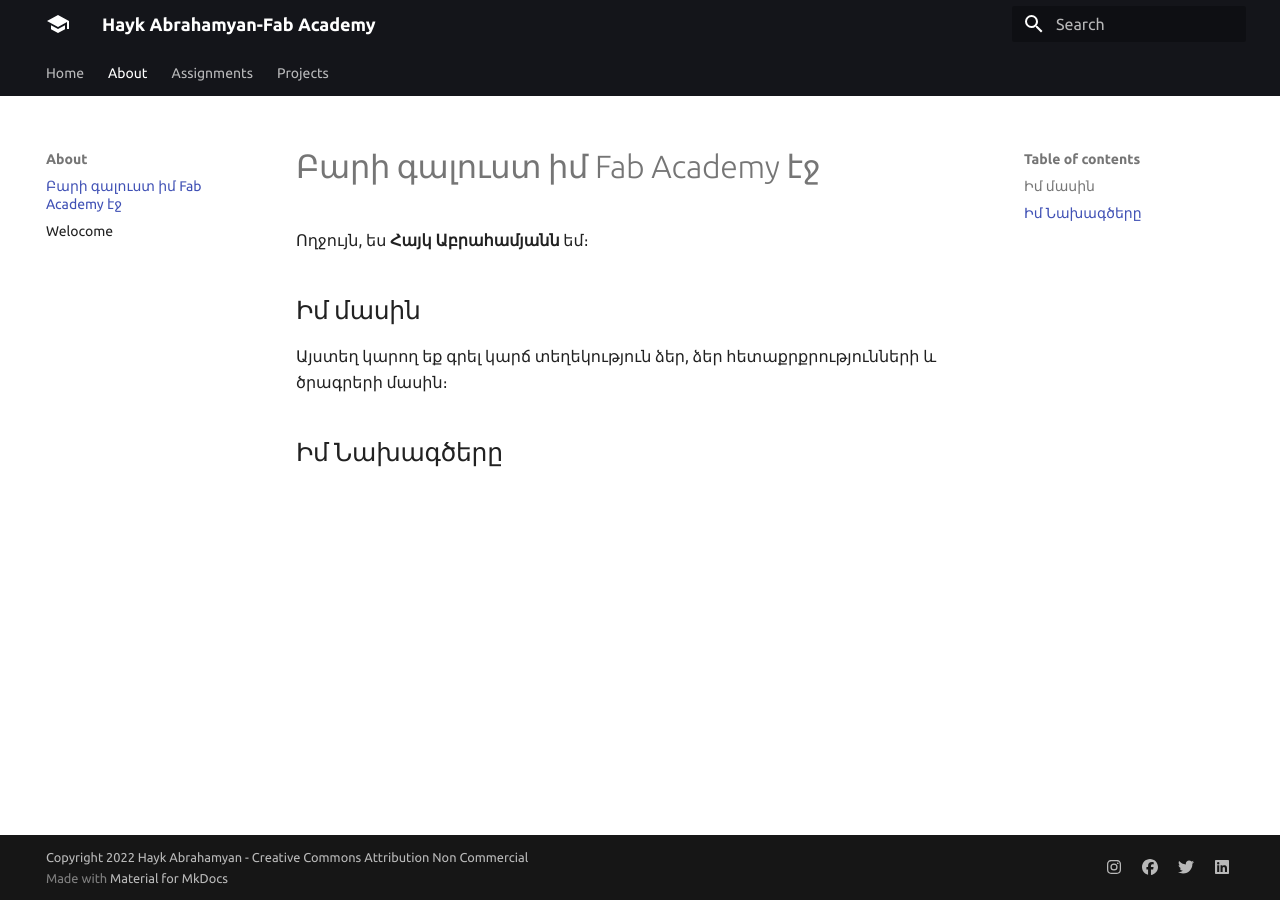
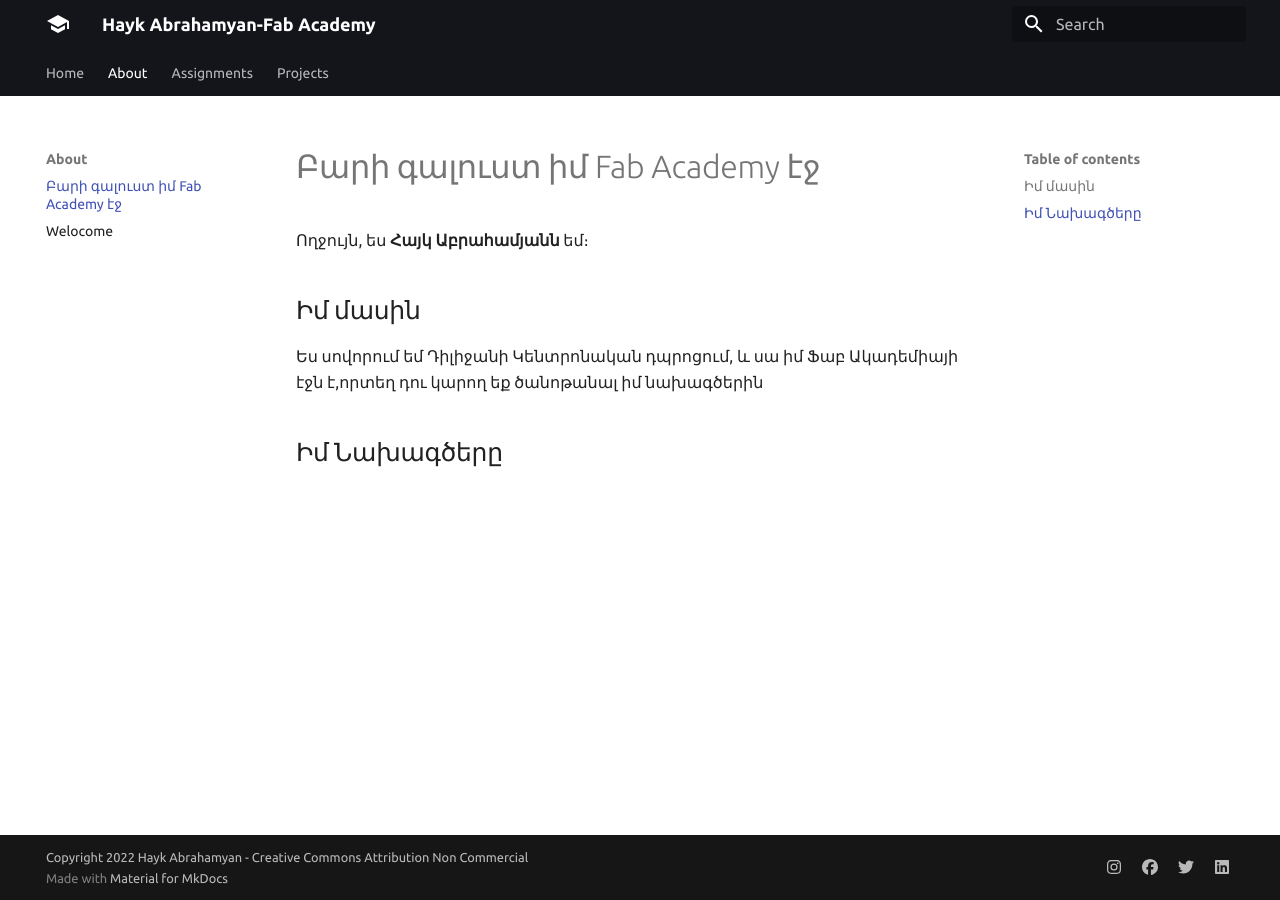
Before and after one commit to haykabrahamyan966-lab/Hayk_Abrahamyan, an MkDocs documentation site: the page built from docs/about/index.md, in a window 1280 px wide. Built offline with MkDocs 1.6.1 and Material for MkDocs 9.7.7, drawn with Linux system fonts in a browser that asks for light colours.

Commit message:
Updated homepage content

```diff
--- a/docs/about/index.md
+++ b/docs/about/index.md
@@ -3,6 +3,5 @@
 Ողջույն, ես **Հայկ Աբրահամյանն** եմ։
 
 ## Իմ մասին
-Այստեղ կարող եք գրել կարճ տեղեկություն ձեր, ձեր հետաքրքրությունների և ծրագրերի մասին։
-
+Ես սովորում եմ Դիլիջանի Կենտրոնական դպրոցում, և սա իմ Ֆաբ Ակադեմիայի էջն է,որտեղ դու կարող եք ծանոթանալ իմ նախագծերին
 ## Իմ Նախագծերը
```
